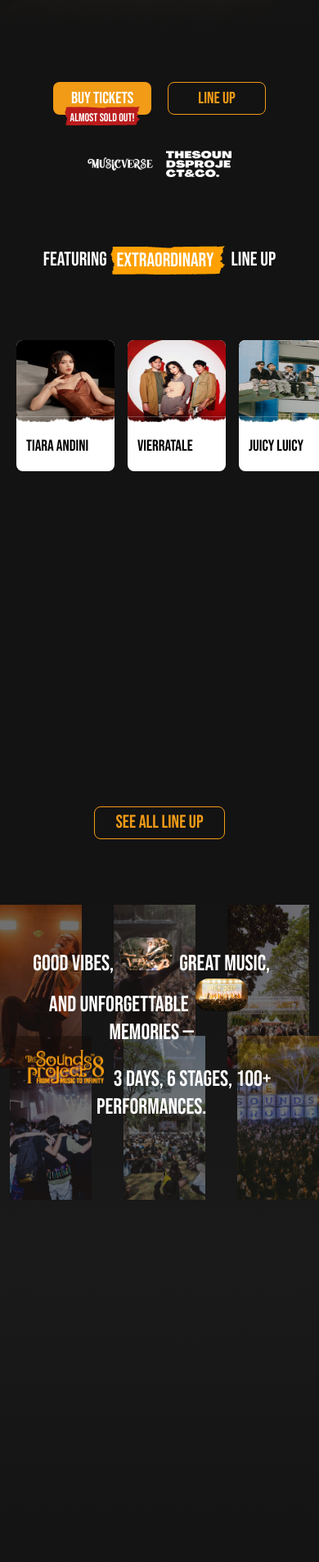
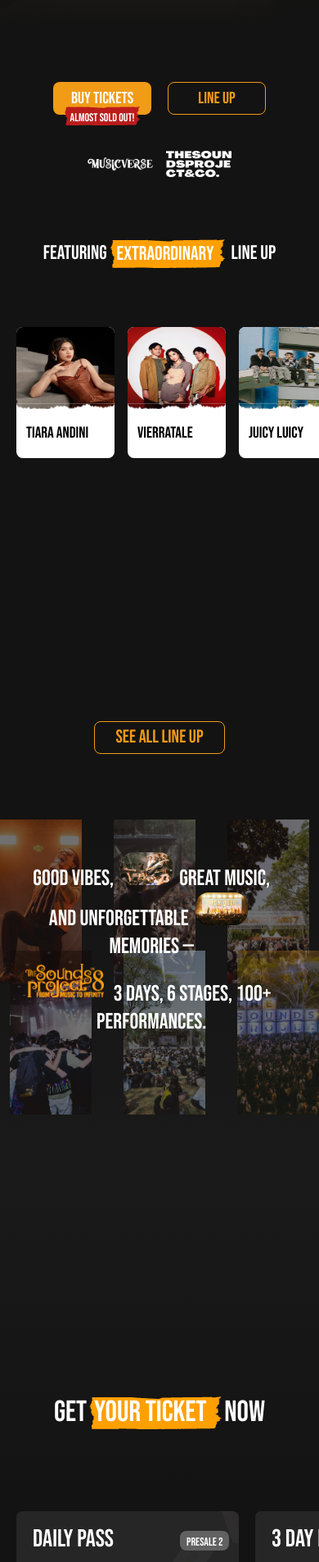
Before and after one commit to kumar9034/project-, a React (Vite) app: page / in a window 390 px wide. Shown: the part 744-2650 px from the top of the page at 82% size. Built offline with nearby package versions, Linux system fonts and the light colour scheme; no server answers.

Commit message:
fix: adjust height properties and improve layout in Section2, Section5, and Home components

```diff
--- a/src/component/Section2.jsx
+++ b/src/component/Section2.jsx
@@ -67,7 +67,7 @@
     ]
 
     return (
-        <div className='w-full h-screen bg-[#131313] text-white'>
+        <div className='w-full h-[90vh] bg-[#131313] text-white'>
             <div className='flex items-center justify-center sm:pt-15 gap-5 '>
                 <Link to="/ticket">
                 <div className='sm:w-50 w-30 sm:h-15 h-10 relative z-70 bg-[#f19b17] flex justify-center items-center bebas-font sm:text-3xl text-xl rounded-lg cursor-pointer '> buy tickets
@@ -89,17 +89,17 @@
 
             {/* next section  */}
 
-            <div className='sm:mt-20 mt-10 p-10  '>
+            <div className='sm:mt-20 mt-10 p-8  '>
                 <div className='flex justify-center items-center '>
                     <p className='bebas-font text-white sm:text-4xl text-2xl'>featuring</p>
                     <div className='sm:w-55 w-35 ml-1 flex'>
                         <img className='relative z-70 ' src="bg-text.svg" alt="" />
                         <p className='bebas-font tex-white z-72 sm:text-[2.5rem] text-[1.5rem] absolute ml-2 '>Extraordinary</p>
                     </div>
-                    <p className='bebas-font sm:text-4xl text-2xl ml-2'>line up</p>
+                    <p className='bebas-font sm:text-4xl  text-2xl ml-2'>line up</p>
                 </div>
             </div>
-            <div className="w-full absolute overflow-x-auto whitespace-nowrap scrollbar-hide pl-5 mr-5 mt-10">
+            <div className="w-full  absolute overflow-x-auto whitespace-nowrap scrollbar-hide pl-5 mr-5 mt-10">
                 <div  className="flex  gap-4">
                     {cards.map((items) => (
                         <div key={items.id}>
--- a/src/component/Section5.jsx
+++ b/src/component/Section5.jsx
@@ -14,7 +14,7 @@
           <h1 className='bebas-font sm:text-5xl text-[2.5rem]  text-white'>official playlist of</h1>
           <span><img className='w-30 h-12 ml-3 inline-block ml-16' src="image-4.png" alt="" /></span>
         </div>
-        <p className='bebas-font text-lg text-[#616161] mt-2'>Listen, learn and do practice for 3 days🎶</p>
+        <p className='bebas-font text-lg text-center text-[#616161] mt-2'>Listen, learn and do practice for 3 days🎶</p>
       </div>
       <div className="w-full min-h-screen  relative">
         <img
--- a/src/pages/Home.jsx
+++ b/src/pages/Home.jsx
@@ -82,7 +82,7 @@
 
   }, []);
   return (<>
-    <div className='w-full  h-screen absolute z-50' style={{
+    <div className='w-full  h-[100vh] absolute z-50' style={{
       background: 'linear-gradient(0deg, rgb(19, 19, 19) 8%, rgba(19, 19, 19, 0.6) 50%, rgba(19, 19, 19, 0.2) 100%)',
     }}>
       <Navbar />
@@ -93,12 +93,12 @@
       '/image-2.webp',
       '/image-6.webp',
       '/image-3.jpg',]}
-      height={'h-screen'} />
+      height={'h-[100vh]'} />
     <div >
       <Section2 />
-      <div className='max-w-full h-screen bg-[#131313] flex-col mb-25'>
+      <div className='max-w-full sm:h-[140vh] h-[100vh]   bg-[#131313] flex-col '>
         <div className='flex justify-center items-center '>
-          <div className='w-40 text-[#f19b17] sm:mt-30 mt-10 bebas-font h-10 border-[#f19b17] text-[1.4rem] cursor-pointer hover:bg-[#f19b17] hover:text-white rounded-lg flex justify-center items-center border-1 '>see all line up</div>
+          <div className='w-40 text-[#f19b17] sm:mt-50 mt-5 bebas-font h-10 border-[#f19b17] text-[1.4rem] cursor-pointer hover:bg-[#f19b17] hover:text-white rounded-lg flex justify-center items-center border-1 '>see all line up</div>
         </div>
         <div
           ref={sectionRef}
@@ -174,15 +174,15 @@
     </div>
 
     {/* section-4 */}
-    <div className='min-h-screen w-full flex flex-col pb-10 items-center bg-[#131313] text-white bebas-font'>
+    <div className='min-h-screen w-full flex flex-col pb-10  items-center bg-[#131313] text-white bebas-font'>
 
-      <div className='flex justify-center items-center sm:mt-20 mt-5 relative '>
+      <div className='flex justify-center items-center   relative '>
         <h1 className='text-4xl '>get</h1>
         <img className='w-42 h-10 relative ' src="bg-text.svg" alt="" />
         <span className='w-40 h-10 text-4xl absolute z-1'>your ticket</span>
         <h1 className='text-4xl '>now</h1>
       </div>
-      <div className='absolute w-full overflow-hidden pb-20 pt-20 px-15 overflow-x-auto whitespace-nowrap scrollbar-hide  h-90 flex mt-30 gap-5  '>
+      <div className='absolute w-full overflow-hidden pb-20 sm:pt-20 pt-5 px-5 overflow-x-auto whitespace-nowrap scrollbar-hide  h-90 flex mt-30 gap-5  '>
         {
           cards.map((items) => (<Newcard
             key={items.id}
```
